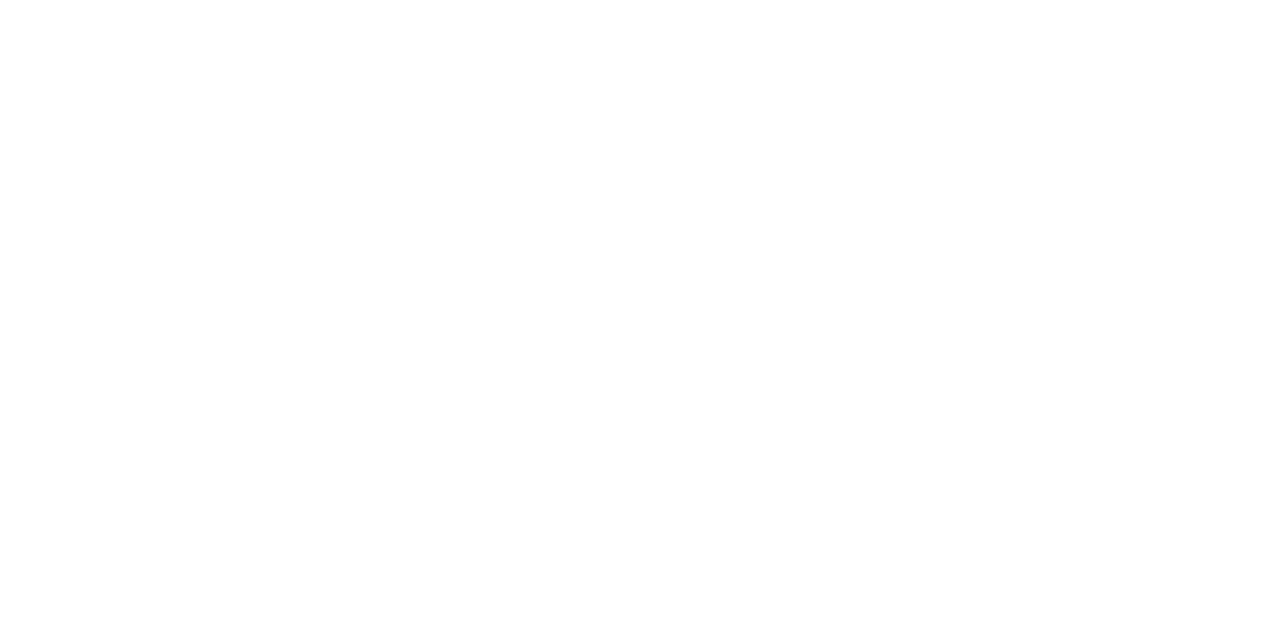
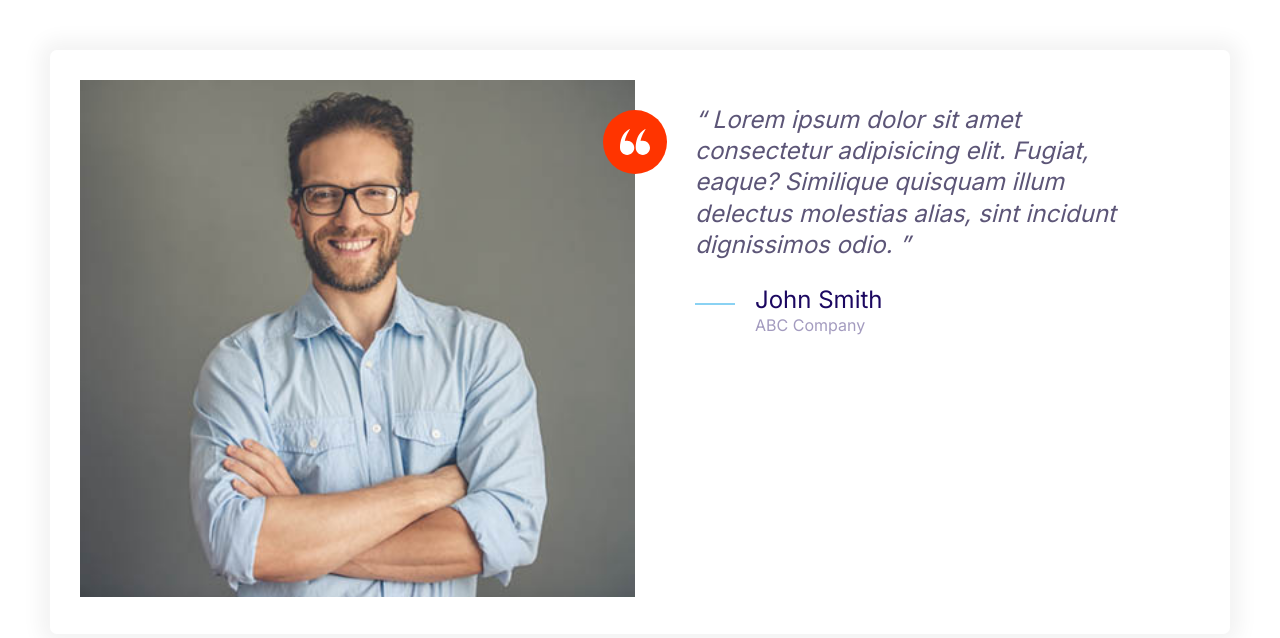
Before and after one commit to nahal592/Code-1, a plain HTML site: page index.html in a window 1280 px wide. Drawn offline with Linux system fonts and the light colour scheme.

Commit message:
testimonial component created

```diff
--- a/css/styles.css
+++ b/css/styles.css
@@ -173,9 +173,19 @@ a{
     fill: var(--color-primary);
 }
 
+.icon--primary {
+    fill: var(--color-primary);
+}
+
+.icon--small {
+    width: 30px;
+    height: 30px;
+}
 
 
-
+.icon--white {
+    fill: #fff;
+}
 
 .icon-container {
     background: white;
@@ -187,7 +197,9 @@ a{
     align-items: center;
 }
 
-
+.icon-container--accent {
+    background: var(--color-accent);
+}
 /* Buttons */
 
 .button{
@@ -504,3 +516,37 @@ a{
         grid-template-columns:repeat(3, 1fr);
     }
 }
+
+/* Testimonials */
+.testimonial {
+    padding: 3rem;
+    padding-right: 4rem;
+}
+
+.testimonial__image {
+    position: relative;
+}
+
+.testimonial__image > img {
+    width: 100%;
+}
+
+.testimonial__image > .icon-container {
+    position: absolute;
+    top: 3rem;
+    right: -32px;
+}
+
+@media screen and (min-width: 768px) {
+    .testimonial .quote,
+    .testimonial .quote__author {
+        font-size: 2.4rem;
+    }
+
+
+    .testimonial .quote {
+        margin-left: 6rem;
+    }
+}
+
+/* Callout */
--- a/index.html
+++ b/index.html
@@ -14,5 +14,38 @@
     <link rel="stylesheet" href="css/normalize.css" />
     <link rel="stylesheet" href="css/styles.css" />
   </head>
-  <body></body>
+  <body style="padding: 5rem">
+    <div class="card testimonial">
+      <div class="grid grid--1x2">
+        <div class="testimonial__image">
+          <img src="images/testimonial.jpg" alt="A happy, smiling customer" />
+          <span class="icon-container icon-container--accent">
+            <svg class="icon icon--white icon--small">
+              <use xlink:href="images/sprite.svg#quotes"></use>
+            </svg>
+          </span>
+        </div>
+        <blockquote class="quote">
+          <p class="quote__text">
+            Lorem ipsum dolor sit amet consectetur adipisicing elit. Fugiat,
+            eaque? Similique quisquam illum delectus molestias alias, sint
+            incidunt dignissimos odio.
+          </p>
+          <footer>
+            <div class="media">
+              <div class="media__image">
+                <svg class="icon icon--primary quote__line">
+                  <use xlink:href="images/sprite.svg#line"></use>
+                </svg>
+              </div>
+              <div class="media__body">
+                <h3 class="media__title quote__author">John Smith</h3>
+                <p class="quote__organization">ABC Company</p>
+              </div>
+            </div>
+          </footer>
+        </blockquote>
+      </div>
+    </div>
+  </body>
 </html>
```
Also changed, not shown: components/testimonial.html (added, +32 -0 lines), icons.html (+5 -16 lines), images/testimonial.jpg (added).
